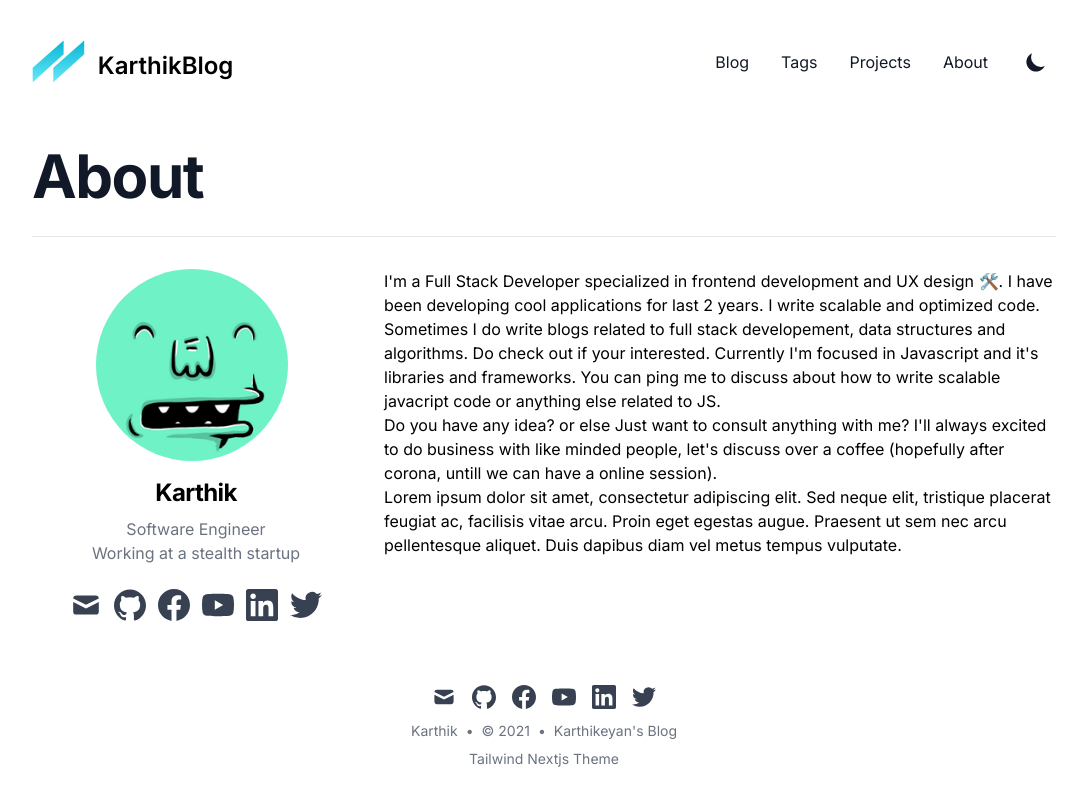
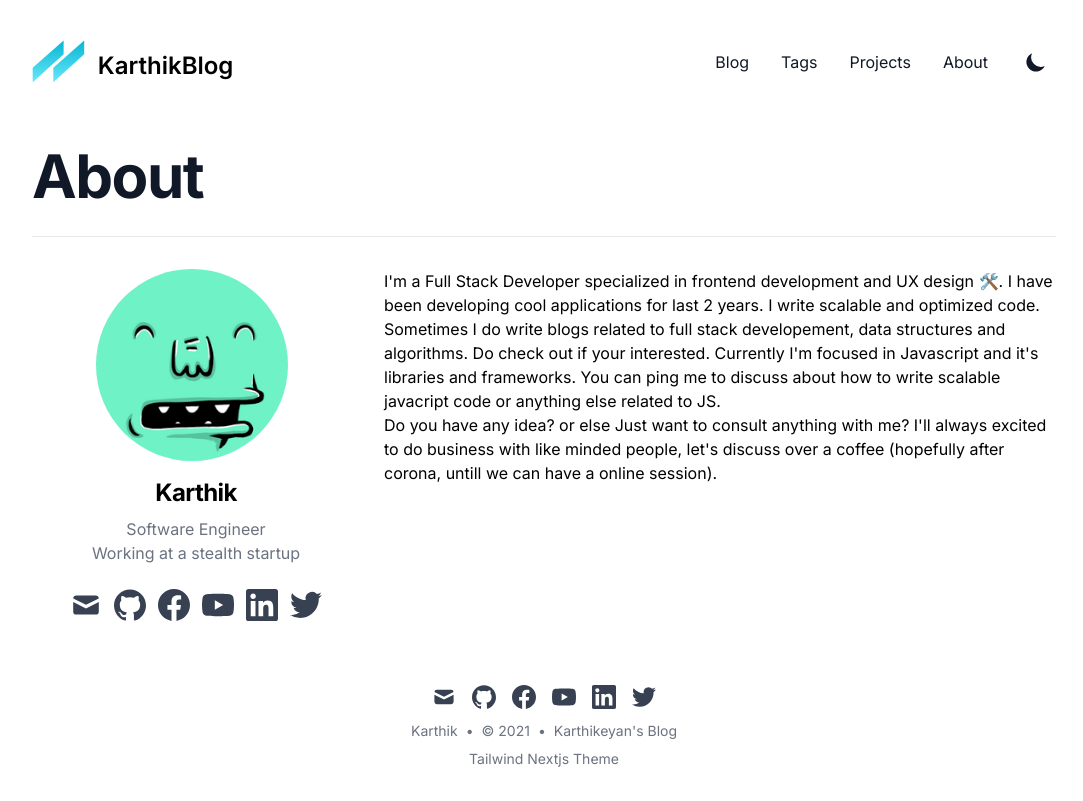
Before and after one commit to karthikcodes6/karthikumapathi.com.old, a Next.js app: page /about in a window 1280 px wide. Shown: the whole page, without its empty margins (96-1179 px from the left). Built offline with nearby package versions, Linux system fonts and the light colour scheme; what @tailwindcss/typography would draw is missing.

Commit message:
bio changes

```diff
--- a/pages/about.js
+++ b/pages/about.js
@@ -40,11 +40,6 @@ export default function About() {
             <p>
               Do you have any idea? or else Just want to consult anything with me? I'll always excited to do business with like minded people, let's discuss over a coffee (hopefully after corona, untill we can have a online session).
             </p>
-            <p>
-              Lorem ipsum dolor sit amet, consectetur adipiscing elit. Sed neque elit, tristique
-              placerat feugiat ac, facilisis vitae arcu. Proin eget egestas augue. Praesent ut sem
-              nec arcu pellentesque aliquet. Duis dapibus diam vel metus tempus vulputate.
-            </p>
           </div>
         </div>
       </div>
```
